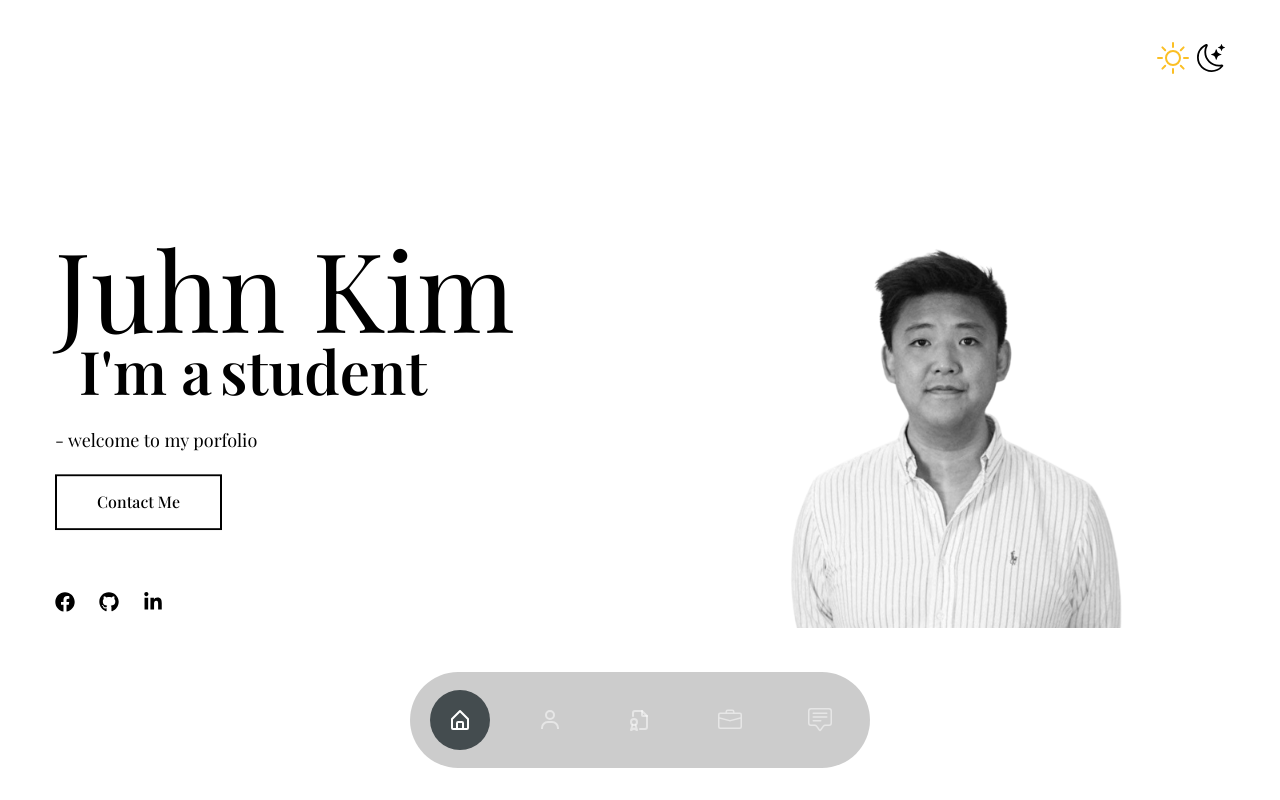
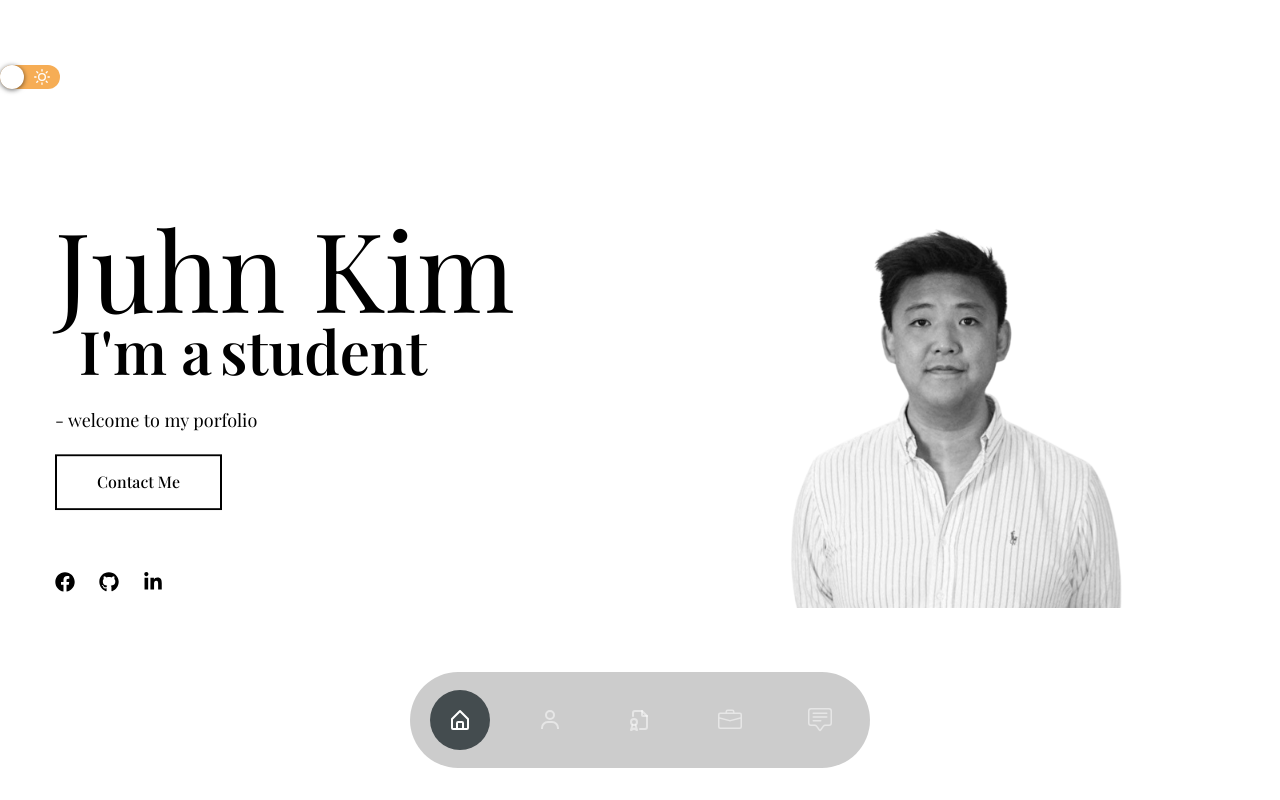
Before and after one commit to Juhniel/Portfolio-reactv2, a React (Vite) app: page / in a window 1280 px wide. Shown: the top 800 px of the page. Built offline with nearby package versions, Linux system fonts and the light colour scheme; a web font is replaced by a local one.

Commit message:
themetoggler changed to toggle

```diff
--- a/package.json
+++ b/package.json
@@ -17,6 +17,7 @@
     "react-icons": "^4.8.0",
     "react-intersection-observer": "^9.4.3",
     "react-scroll": "^1.8.9",
+    "react-switch": "^7.0.0",
     "react-type-animation": "^3.0.1"
   },
   "devDependencies": {
--- a/src/App.jsx
+++ b/src/App.jsx
@@ -8,27 +8,11 @@ import Experience from "./components/Experience";
 import Work from "./components/Work";
 import Contact from "./components/Contact";
 import AllProjects from "./components/AllProjects";
+import ThemeToggle from "./components/ThemeToggle";
 
 export default function App() {
-  const [theme, setTheme] = useState("light");
   const [showWork, setShowWork] = useState(true);
   const [showAnotherComponent, setShowAnotherComponent] = useState(false);
-
-  //  LIGHT / DARK - MODE
-  function handleThemeLight() {
-    setTheme("light");
-  }
-  function handleThemeDark() {
-    setTheme("dark");
-  }
-
-  useEffect(() => {
-    if (theme === "dark") {
-      document.documentElement.classList.add("dark");
-    } else {
-      document.documentElement.classList.remove("dark");
-    }
-  }, [theme]);
 
   function handleSwitchComponent(component) {
     if (component === "Work") {
@@ -46,11 +30,8 @@ export default function App() {
 
   return (
     <div className="bg-white bg-no-repeat bg-cover overflow-hidden dark:bg-zinc-900 dark:text-white">
-      <Header
-        handleThemeLight={handleThemeLight}
-        handleThemeDark={handleThemeDark}
-        theme={theme}
-      />
+      <Header />
+      <ThemeToggle />
       <Banner />
       <Nav />
       <About />
--- a/src/components/AllProjects.jsx
+++ b/src/components/AllProjects.jsx
@@ -56,7 +56,7 @@ export default function AllProjects({ handleSwitchComponent }) {
               <option value="mobile">Mobile Application</option>
             </select>
           </div>
-          <ul className="hidden text-sm font-medium text-center text-gray-500 divide-x divide-gray-200 rounded-lg shadow sm:flex dark:divide-gray-700 dark:text-gray-400">
+          <ul className="hidden text-sm text font-bold text-center text-gray-500 divide-x divide-gray-200 rounded-lg shadow sm:flex dark:divide-gray-700 dark:text-gray-400">
             <li className="w-full">
               <p
                 onClick={() => handleFilterChange("all")}
--- a/src/components/Header.jsx
+++ b/src/components/Header.jsx
@@ -1,13 +1,12 @@
 
 import ThemeToggle from './ThemeToggle';
 
-export default function Header({ handleThemeDark, handleThemeLight, theme }) {
+export default function Header() {
   return (
     <header className="py-8  z-50 bg-white bg-opacity-0 dark:bg-zinc-900 dark:text-white">
       <div className="container mx-auto">
         <div className="flex justify-end items-center">
           {/* dark/light mode */}
-          <ThemeToggle handleThemeDark={handleThemeDark} handleThemeLight={handleThemeLight} theme={theme} />
         </div>
       </div>
     </header>
--- a/src/components/ProjectCard.jsx
+++ b/src/components/ProjectCard.jsx
@@ -77,7 +77,7 @@ export default function ProductCard({ project }) {
       <div className="group relative h-62">
         {/* Image */}
         <img
-          className="w-full h-full object-cover group-hover:scale-125 transition-all duration-500"
+          className="w-full h-full lg:object-cover group-hover:scale-125 transition-all duration-500"
           src={images[project.img]}
           alt="project image"
         />
@@ -104,7 +104,7 @@ export default function ProductCard({ project }) {
 
       {/* Card content */}
 
-      <div className="mt-10 flex-grow flex flex-col">
+      <div className="mt-14 lg:mt-10 flex-grow flex flex-col">
       <p className="text-secondary font-medium text-black dark:text-white flex-grow mb-4">
         {project.description}
       </p>
--- a/src/components/ThemeToggle.jsx
+++ b/src/components/ThemeToggle.jsx
@@ -1,22 +1,52 @@
+import { useState, useEffect } from "react";
+import Switch from "react-switch";
 import { BsSun, BsMoonStars } from "react-icons/bs";
+import { FiSun, FiMoon } from "react-icons/fi";
 
-export default function ThemeToggle({ handleThemeDark, handleThemeLight, theme }) {
+export default function ThemeToggle() {
+  const [darkMode, setDarkMode] = useState(false);
+
+  useEffect(() => {
+    const isDarkMode = window.localStorage.getItem("darkMode") === "true";
+    setDarkMode(isDarkMode);
+  }, []);
+
+  useEffect(() => {
+    if (darkMode) {
+      document.documentElement.classList.add("dark");
+      window.localStorage.setItem("darkMode", "true");
+    } else {
+      document.documentElement.classList.remove("dark");
+      window.localStorage.setItem("darkMode", "false");
+    }
+  }, [darkMode]);
+
+  const toggleTheme = () => {
+    setDarkMode(!darkMode);
+  };
+
+  const iconStyles = {
+    display: "flex",
+    justifyContent: "center",
+    alignItems: "center",
+    height: "100%",
+    fontSize: 16,
+  };
+
   return (
-    <>
-    <button
-      onClick={handleThemeLight}
-    >
-      {theme === "light" ? <BsSun className="text-amber-400 w-8 text-[36px] m-2 dark:text-white hover:text-amber-600 dark:hover:text-amber-600"/> :  <BsSun className="text-amber-200 w-8 text-[36px] m-2  dark:text-white hover:text-yellow-400 dark:hover:text-yellow-400"/>}
-
-
-
-    </button>
-    <button
-      onClick={handleThemeDark}
-    >
-      {theme === "dark" ? <BsMoonStars className="text-yellow-200 text-[28px] hover:text-yellow-400 dark:hover:text-yellow-400"/> : <BsMoonStars className="text-black dark:text-white text-[28px] hover:text-yellow-400 dark:hover:text-yellow-200"/>}
-    </button>
-
-    </>
+    <Switch
+    checked={darkMode}
+    onChange={toggleTheme}
+    offColor="#f6ad55"
+    onColor="#4a5568"
+    handleDiameter={24}
+    uncheckedIcon={<div style={iconStyles}><FiSun /></div>}
+    checkedIcon={<div style={iconStyles}><FiMoon /></div>}
+    boxShadow="0px 1px 5px rgba(0, 0, 0, 0.6)"
+    activeBoxShadow="0px 0px 1px 5px rgba(0, 0, 0, 0.2)"
+    height={24}
+    width={60}
+    className="react-switch"
+  />
   );
 }
```
Also changed, not shown: 1 other file (tests, documents, lock files or other folders).
